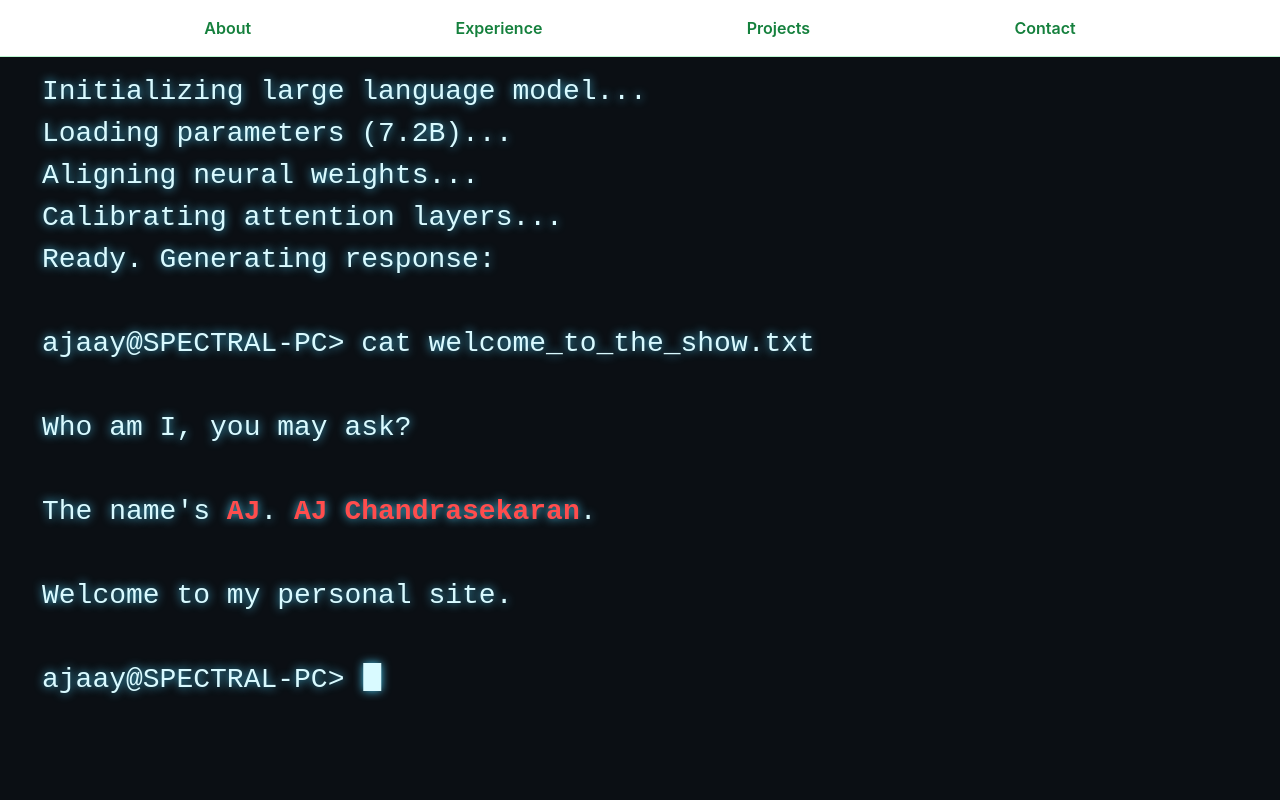
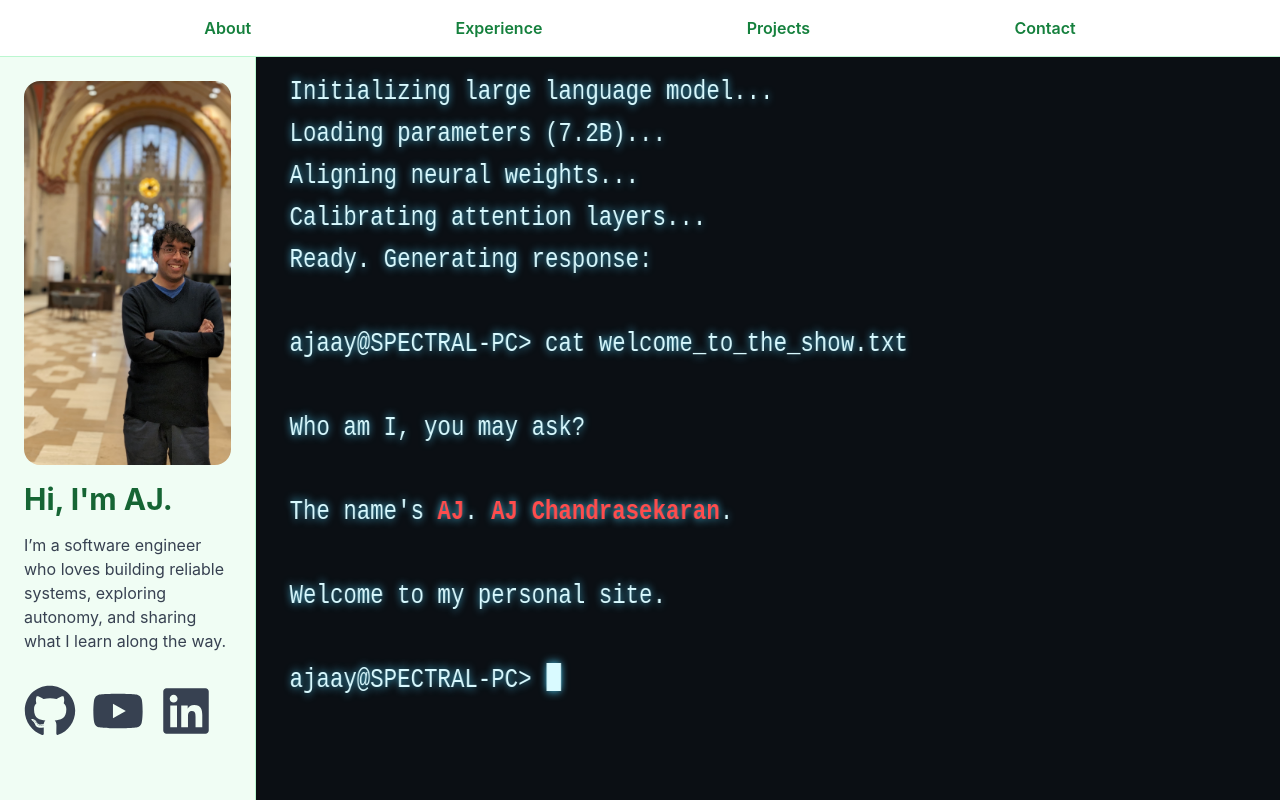
Before and after one commit to ajaayc/ajaayc.github.io, a React (Create React App) app: page / in a window 1280 px wide. Shown: the top 800 px of the page. Built offline with nearby package versions, Linux system fonts and the light colour scheme.

Commit message:
Left panel next to LLM panel

```diff
--- a/src/AJPortfolioPanel.jsx
+++ b/src/AJPortfolioPanel.jsx
@@ -98,8 +98,6 @@
 
   return (
     <div className="flex flex-1 bg-white text-gray-900 font-sans antialiased">
-      {/* Left Panel */}
-      <LeftPanel />
 
       {/* Main Content */}
       <main className="flex-1 max-w-full mx-auto px-6 py-16">
--- a/src/App.js
+++ b/src/App.js
@@ -2,6 +2,7 @@
 import RRTAnimationPanel from './RRTAnimationPanel';
 import LLMAnimationPanel from './LLMAnimationPanel';
 import AJPortfolioPanel from './AJPortfolioPanel';
+import LeftPanel from './LeftPanel';
 import { useRef } from 'react';
 
 function App() {
@@ -18,8 +19,15 @@
       {/* Top Navigation Bar */}
       <TopNavigationBar scrollToSection={scrollToSection} />
 
-      {/* Full-width animation panel */}
-      <LLMAnimationPanel />
+      <div className="flex w-full h-screen">
+        {/* Left Panel */}
+        <LeftPanel id="left-panel"/>
+
+        {/* LLM Animation Panel */}
+        <div className="flex-1">
+          <LLMAnimationPanel />
+        </div>
+      </div>
 
       {/* Portfolio with left panel and cards */}
       <div ref={portfolioRef} className="flex flex-1">
```
